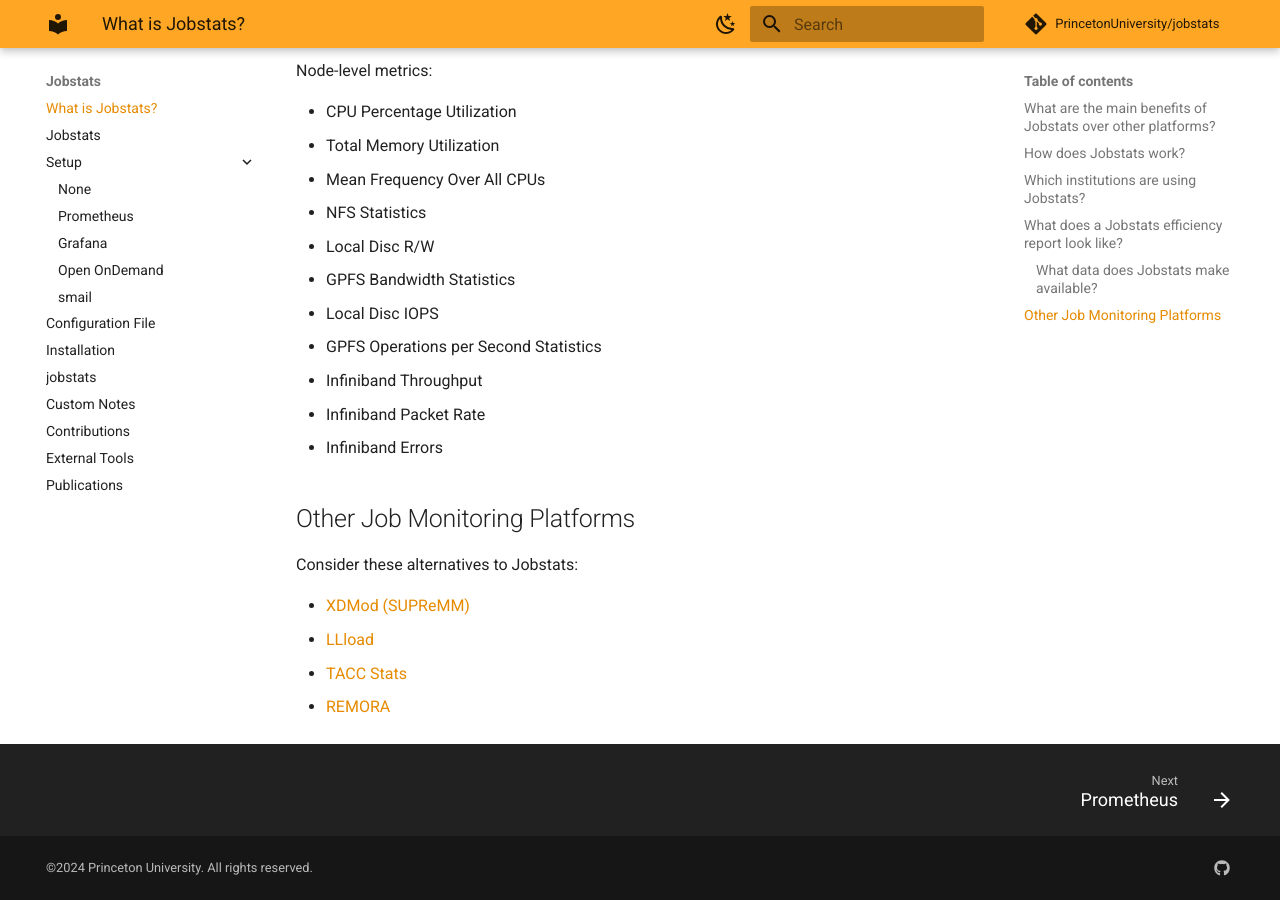
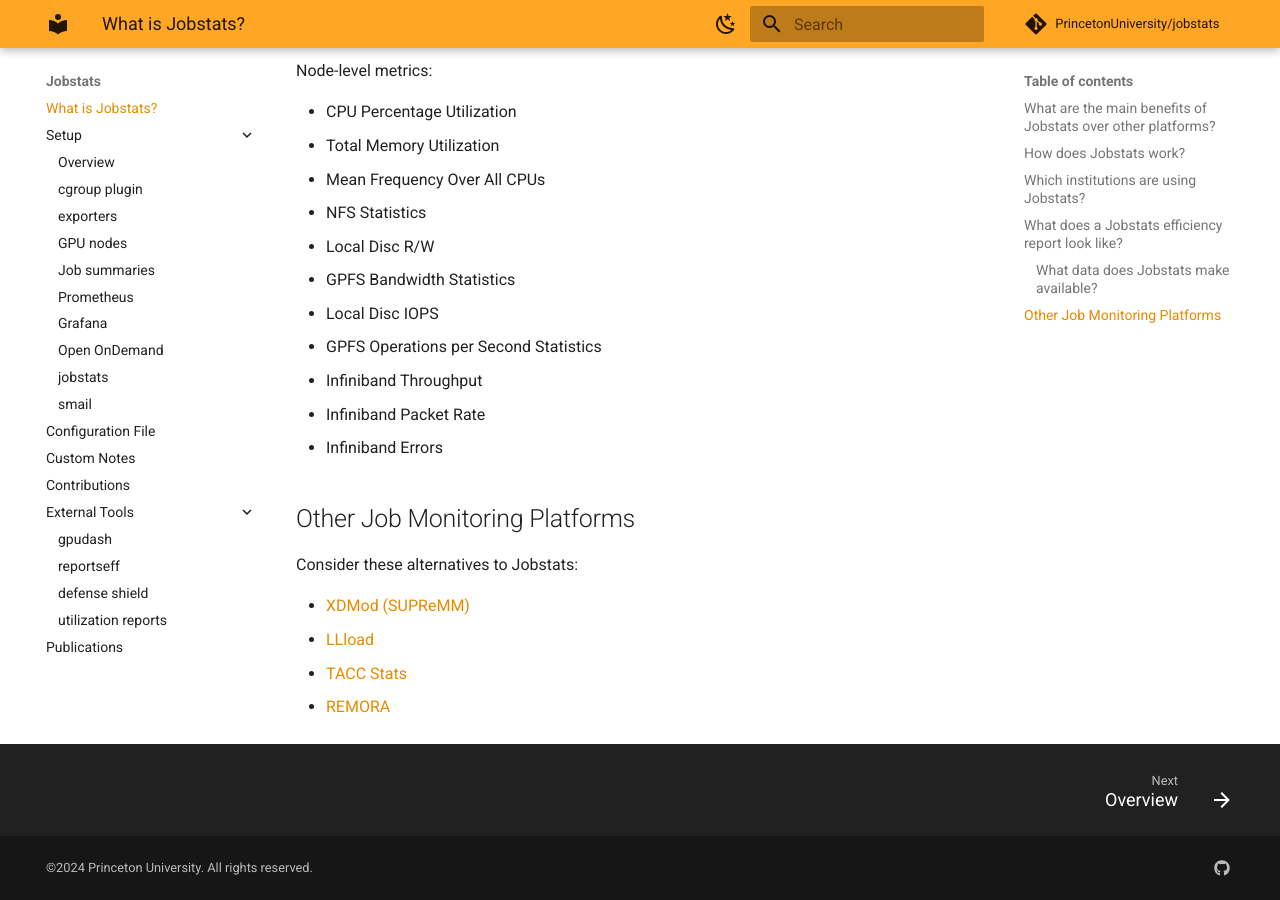
Before and after one commit to PrincetonUniversity/jobstats, an MkDocs documentation site: the page built from docs/index.md, in a window 1280 px wide and 900 px high, scrolled down 3251 px. Built offline with MkDocs 1.6.1 and Material for MkDocs 9.7.7, drawn with Linux system fonts in a browser that asks for light colours; comment, search, counter and statistics services are not loaded.

Commit message:
Added tools section

```diff
--- a/mkdocs.yml
+++ b/mkdocs.yml
@@ -4,19 +4,25 @@
 repo_name: PrincetonUniversity/jobstats
 nav:
   - What is Jobstats?: index.md
-  - Jobstats: jobstats.md
   - Setup:
-    - setup/index.md
-    - Prometheus: setup/prometheus.md
-    - Grafana: setup/grafana.md
+    - Overview:      setup/overview.md
+    - cgroup plugin: setup/cgroups.md
+    - exporters:     setup/exporters.md
+    - GPU nodes:     setup/gpu_node_scripts.md
+    - Job summaries: setup/summaries.md
+    - Prometheus:    setup/prometheus.md
+    - Grafana:       setup/grafana.md
     - Open OnDemand: setup/ood.md
-    - smail: setup/smail.md
+    - jobstats:      setup/using_jobstats.md
+    - smail:         setup/smail.md
   - Configuration File: configuration.md
-  - Installation: installation.md
-  - jobstats: using_jobstats.md
   - Custom Notes: notes.md
-  - Contributions: developers.md
-  - External Tools: external_tools.md
+  - Contributions: contributions.md
+  - External Tools:
+    - gpudash:             tools/gpudash.md
+    - reportseff:          tools/reportseff.md
+    - defense shield:      tools/job_defense_shield.md
+    - utilization reports: tools/utilization_reports.md
   - Publications: publications.md
 theme:
   name: material
```
